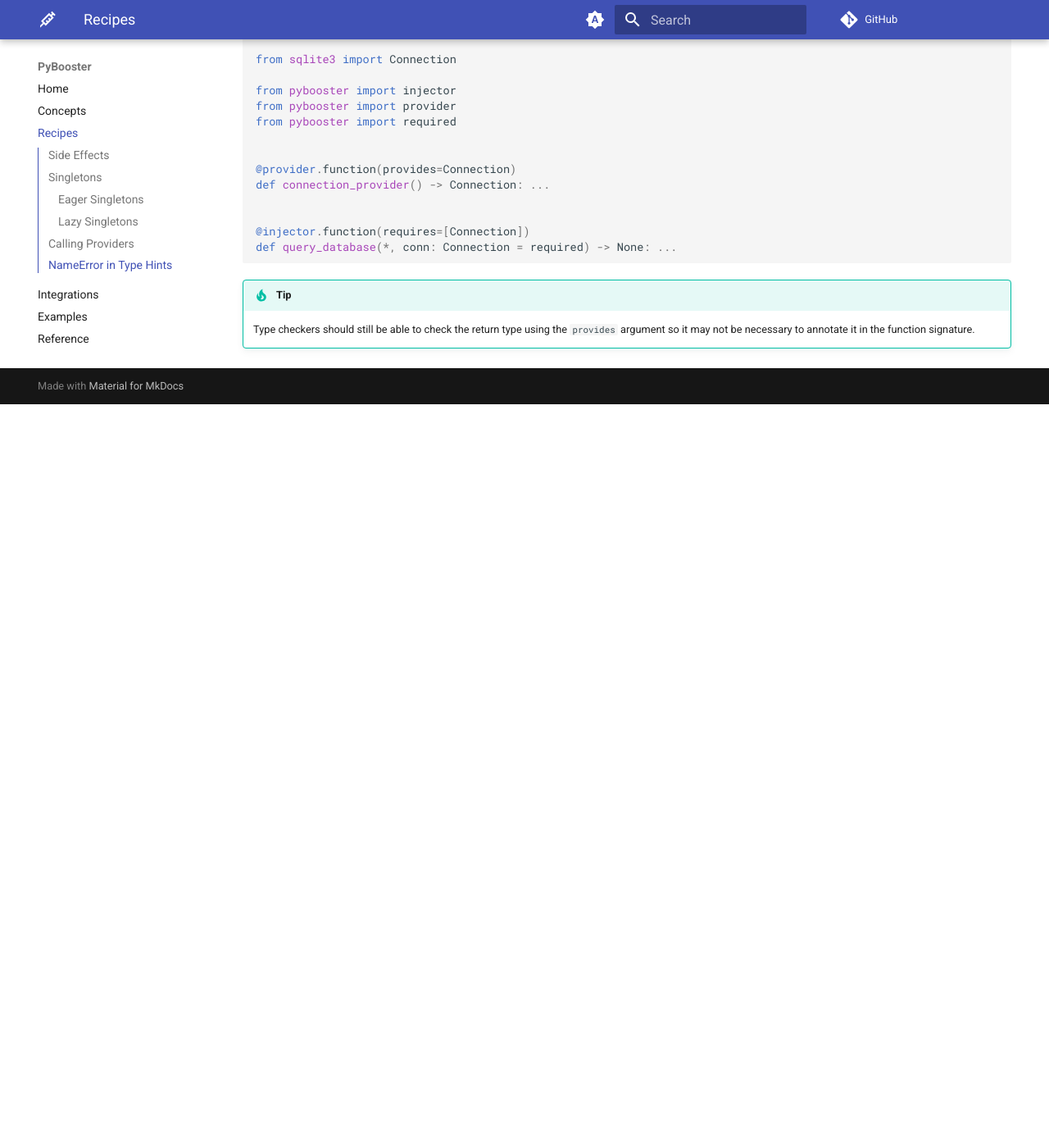
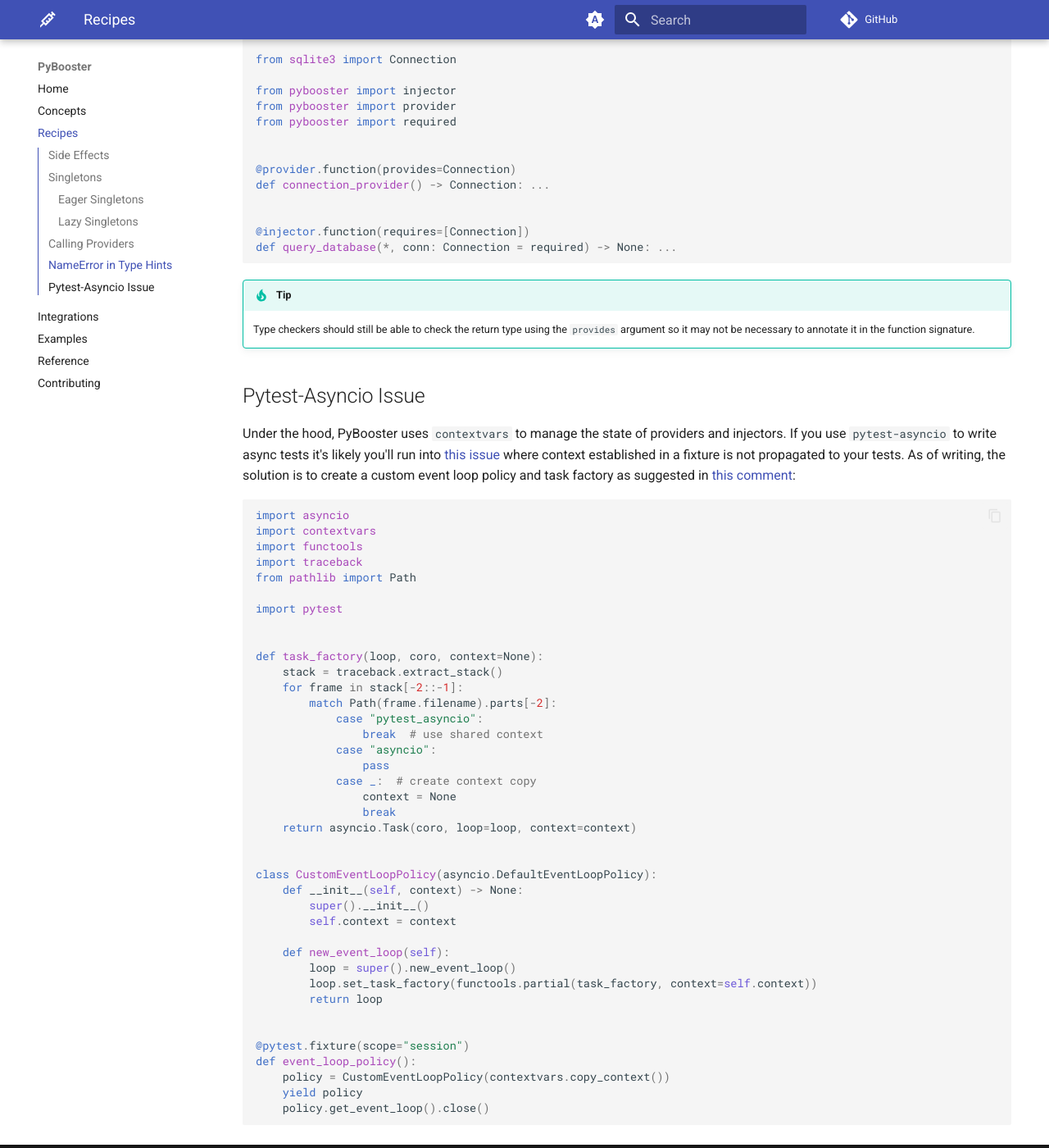
Before and after one commit to rmorshea/pybooster, an MkDocs documentation site: the page built from docs/src/recipes.md, in a window 1280 px wide and 1400 px high, scrolled down 4903 px. Shown: the whole window at 82% size. Built offline with MkDocs 1.6.1 and Material for MkDocs 9.7.7, drawn with Linux system fonts in a browser that asks for light colours; comment, search, counter and statistics services are not loaded; before the commit the page ends 5396 px from its top, so only the background shows below that.

Commit message:
Doc pytest asyncio issue (#36)
* document pytest asyncio issue

* change title

* fix build system for release

* doc lint

````diff
--- a/docs/src/recipes.md
+++ b/docs/src/recipes.md
@@ -270,3 +270,54 @@ def query_database(*, conn: Connection = required) -> None: ...
 
     Type checkers should still be able to check the return type using the `provides`
     argument so it may not be necessary to annotate it in the function signature.
+
+## Pytest-Asyncio Issue
+
+Under the hood, PyBooster uses `contextvars` to manage the state of providers and
+injectors. If you use `pytest-asyncio` to write async tests it's likely you'll run into
+[this issue](https://github.com/pytest-dev/pytest-asyncio/issues/127) where context
+established in a fixture is not propagated to your tests. As of writing, the solution
+is to create a custom event loop policy and task factory as suggested in
+[this comment](https://github.com/pytest-dev/pytest-asyncio/issues/127#issuecomment-2062158881):
+
+```python
+import asyncio
+import contextvars
+import functools
+import traceback
+from pathlib import Path
+
+import pytest
+
+
+def task_factory(loop, coro, context=None):
+    stack = traceback.extract_stack()
+    for frame in stack[-2::-1]:
+        match Path(frame.filename).parts[-2]:
+            case "pytest_asyncio":
+                break  # use shared context
+            case "asyncio":
+                pass
+            case _:  # create context copy
+                context = None
+                break
+    return asyncio.Task(coro, loop=loop, context=context)
+
+
+class CustomEventLoopPolicy(asyncio.DefaultEventLoopPolicy):
+    def __init__(self, context) -> None:
+        super().__init__()
+        self.context = context
+
+    def new_event_loop(self):
+        loop = super().new_event_loop()
+        loop.set_task_factory(functools.partial(task_factory, context=self.context))
+        return loop
+
+
+@pytest.fixture(scope="session")
+def event_loop_policy():
+    policy = CustomEventLoopPolicy(contextvars.copy_context())
+    yield policy
+    policy.get_event_loop().close()
+```
--- a/pyproject.toml
+++ b/pyproject.toml
@@ -4,8 +4,8 @@ default-groups = ["all"]
 cache-keys = [{ file = "pyproject.toml" }, { git = true }]
 
 [build-system]
-requires = ["setuptools>=64"]
-build-backend = "setuptools.build_meta"
+requires = ["hatchling"]
+build-backend = "hatchling.build"
 
 [project]
 name = "pybooster"
````
Also changed, not shown: 1 other file.
